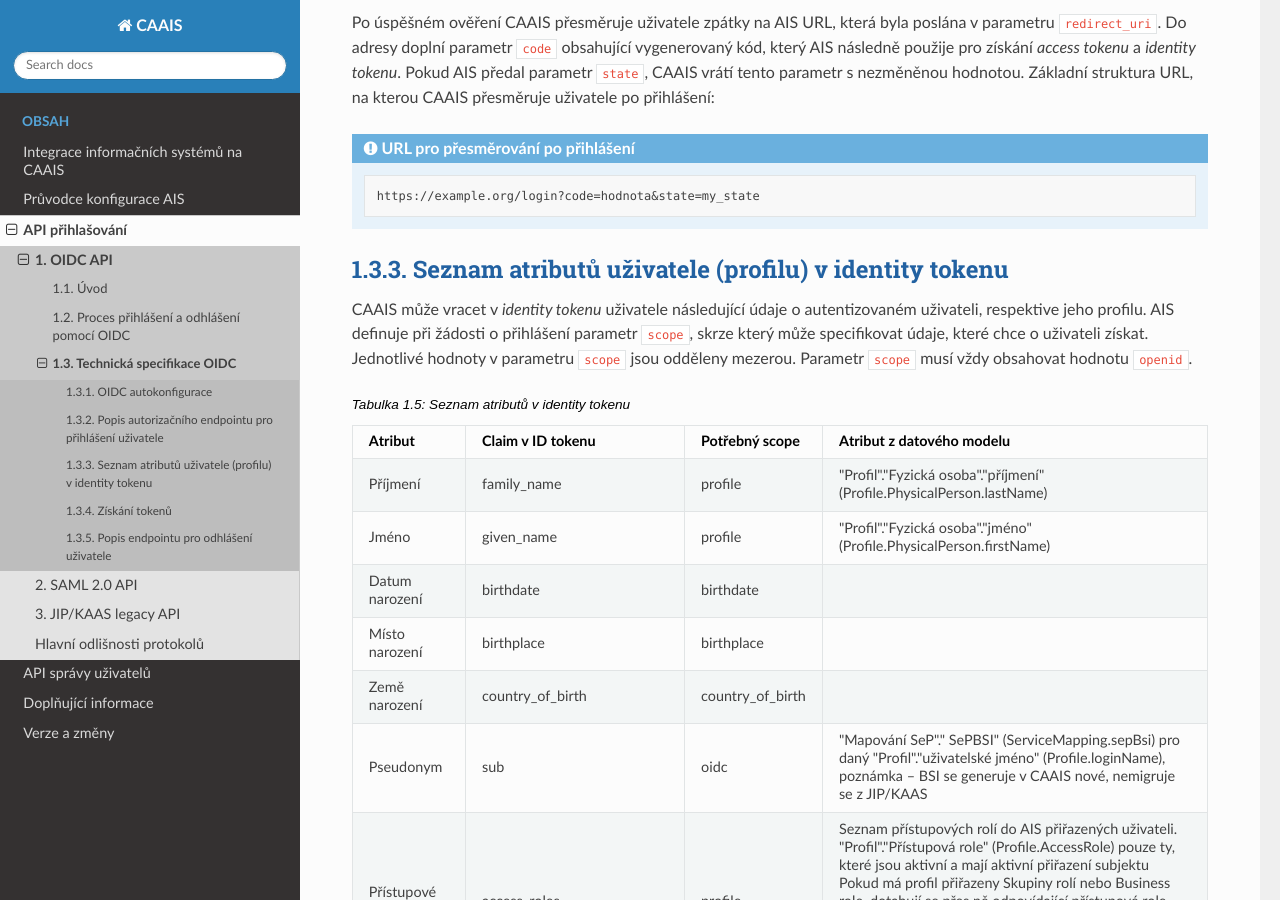
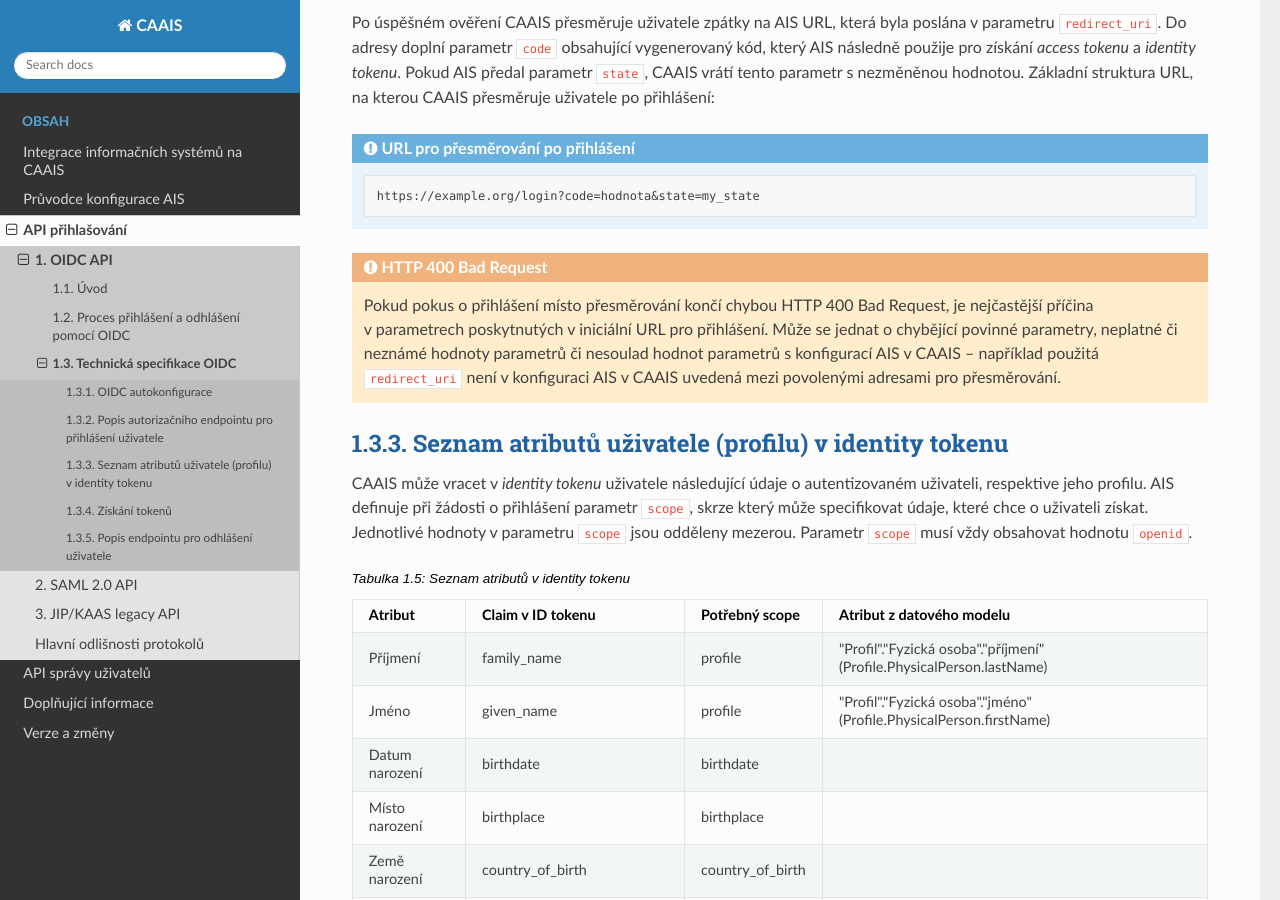
Before and after one commit to rc83/caais-docs-integrace, a Sphinx documentation site: the page built from source/api/oidc/3-technicka-specifikace.rst, in a window 1280 px wide and 900 px high, scrolled down 2171 px. Built offline with Sphinx 7.4.7 and the Read the Docs theme 3.1.0, drawn with Linux system fonts in a browser that asks for light colours.

Commit message:
Přidej vysvětlení příčiny HTTP 400 u OIDC

```diff
--- a/source/api/oidc/3-technicka-specifikace.rst
+++ b/source/api/oidc/3-technicka-specifikace.rst
@@ -120,6 +120,12 @@ Základní struktura URL, na kterou CAAIS přesměruje uživatele po přihláše
    .. code::
 
       https://example.org/login?code=hodnota&state=my_state
+
+
+.. admonition:: HTTP 400 Bad Request
+   :class: warning
+
+   Pokud pokus o přihlášení místo přesměrování končí chybou HTTP 400 Bad Request, je nejčastější příčina v parametrech poskytnutých v iniciální URL pro přihlášení. Může se jednat o chybějící povinné parametry, neplatné či neznámé hodnoty parametrů či nesoulad hodnot parametrů s konfigurací AIS v CAAIS – například použitá ``redirect_uri`` není v konfiguraci AIS v CAAIS uvedená mezi povolenými adresami pro přesměrování.
 
 
 .. _oidc:atributy:
@@ -379,6 +385,7 @@ AIS definuje při žádosti o přihlášení parametr ``scope``, skrze který
      &nonce=my_nonce
      &state=my_state
 
+
 Získání tokenů
 ==============
 
```
